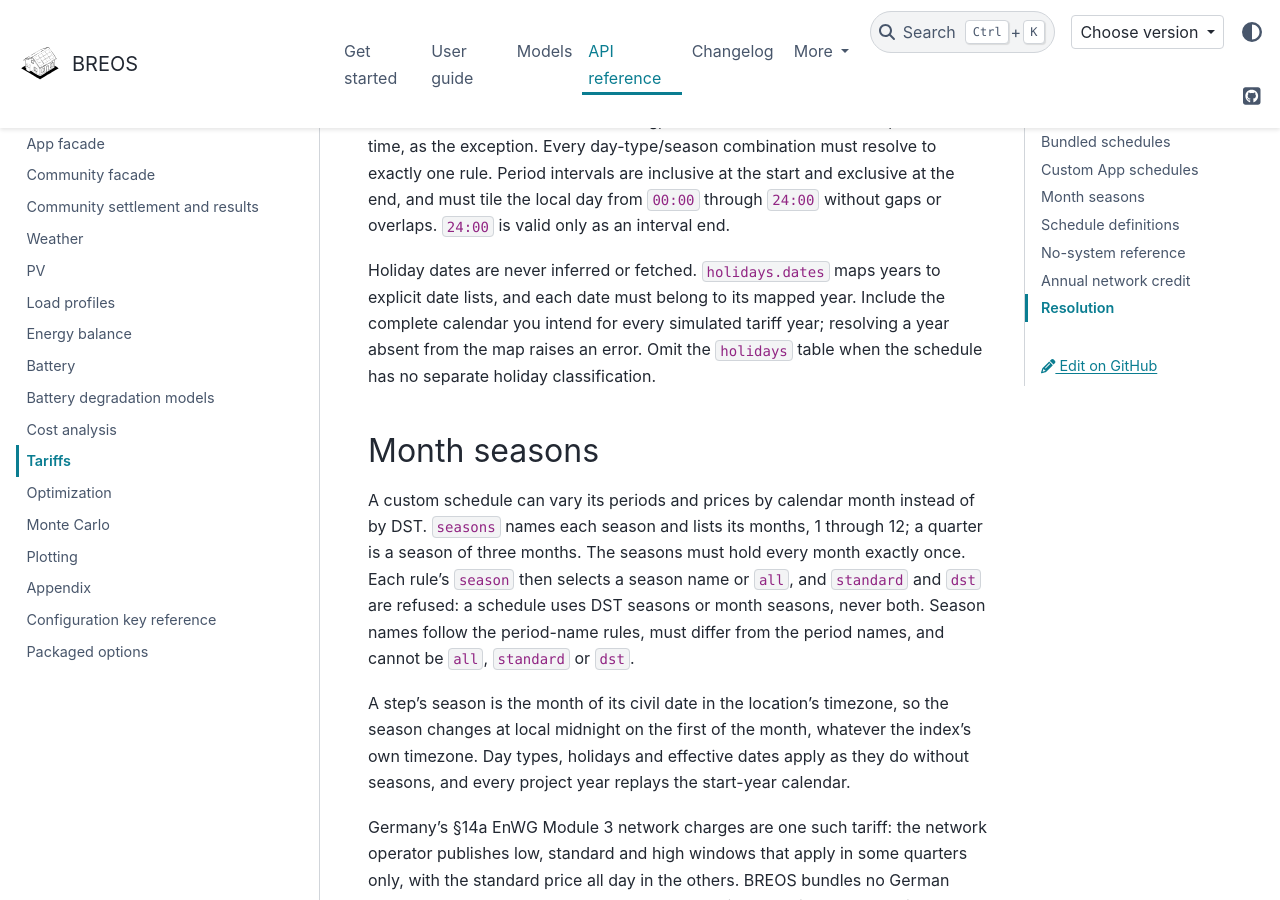
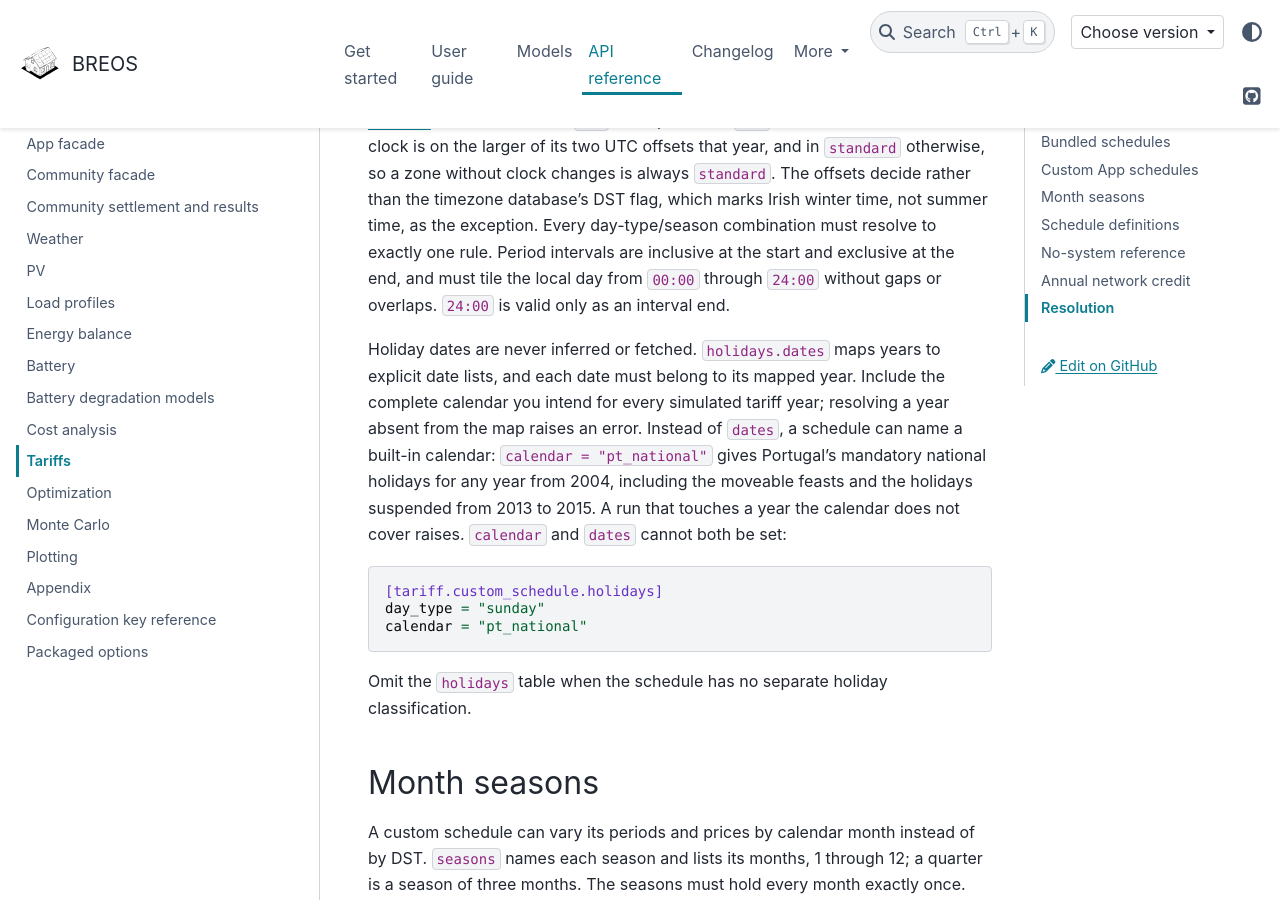
Before and after one commit to Str4vinci/breos, a Sphinx documentation site: the page built from docs/api/tariffs.md, in a window 1280 px wide and 900 px high, scrolled down 4870 px. Built offline with Sphinx 7.4.7 and the PyData theme 0.15.4, drawn with Linux system fonts in a browser that asks for light colours; pages that are not in the unit, such as notebooks, are missing from menus; comment, search, counter and statistics services are not loaded; some of the changed text lies outside the part shown.

Commit message:
fix(tariffs): end the 2026 MT schedule at the cutover and refuse uncovered calendar years
- pt_mainland_2026_weekly_four_mt ends on 2027-03-31; MAT, AT and MT change
  to the 2027 hours on 2027-04-01. The BTN/BTE 2026 schedules stay valid to
  the end of 2027 for BTN meters not yet reparametrised.
- A named holiday calendar refuses even a few hours of a year it does not
  cover.
- Tests take 31 March and 1 April 2027 through the classifier.
- The tariff guide documents holidays.calendar and the cutover.

````diff
--- a/docs/api/tariffs.md
+++ b/docs/api/tariffs.md
@@ -47,7 +47,11 @@ They are for commercial and industrial supplies priced on four periods: BTE
 on the daily or weekly cycle, and MAT, AT and MT on the weekly cycle, which
 use the `_four_mt` schedules because they bill national holidays as Sundays.
 BTN and BTE bill holidays as ordinary days. The 2027 four-period schedules
-apply to MAT, AT, MT and BTE from 1 April 2027. Pricing `super_off_peak` at
+apply to MAT, AT, MT and BTE from 1 April 2027, and the 2026 `_four_mt`
+schedule ends on 31 March 2027. The 2026 BTN and BTE schedules stay valid to
+the end of 2027, because a BTN meter keeps the 2026 hours until it is
+reparametrised, between July and December 2027; a BTE study after 31 March
+2027 must name the 2027 schedule. Pricing `super_off_peak` at
 the `off_peak` price gives the same prices as the three-period schedule. The
 optional weekly cycle and the weekly cycle by seasons for MAT, AT and MT are
 not bundled; define them as a custom schedule.
@@ -133,8 +137,21 @@ only as an interval end.
 Holiday dates are never inferred or fetched. `holidays.dates` maps years to
 explicit date lists, and each date must belong to its mapped year. Include the
 complete calendar you intend for every simulated tariff year; resolving a
-year absent from the map raises an error. Omit the `holidays` table when the
-schedule has no separate holiday classification.
+year absent from the map raises an error. Instead of `dates`, a schedule can
+name a built-in calendar: `calendar = "pt_national"` gives Portugal's
+mandatory national holidays for any year from 2004, including the moveable
+feasts and the holidays suspended from 2013 to 2015. A run that touches a
+year the calendar does not cover raises. `calendar` and `dates` cannot both
+be set:
+
+```toml
+[tariff.custom_schedule.holidays]
+day_type = "sunday"
+calendar = "pt_national"
+```
+
+Omit the `holidays` table when the schedule has no separate holiday
+classification.
 
 ## Month seasons
 
````
Also changed, not shown: 3 other files.
